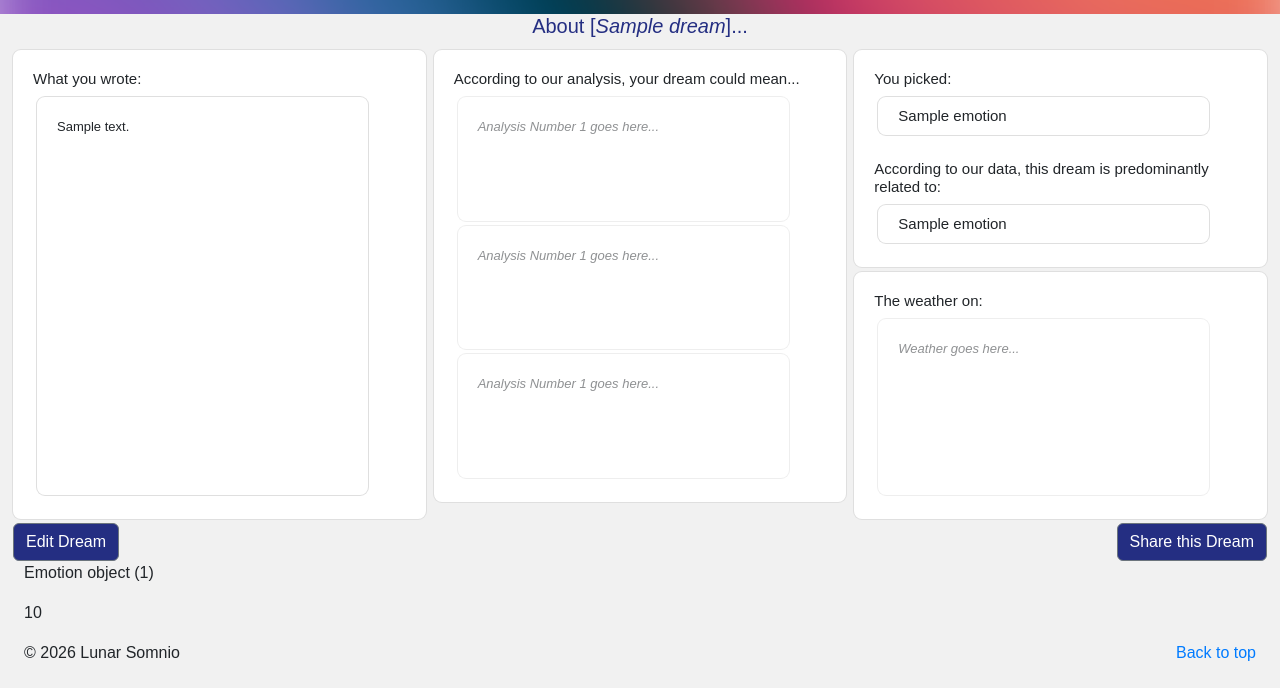
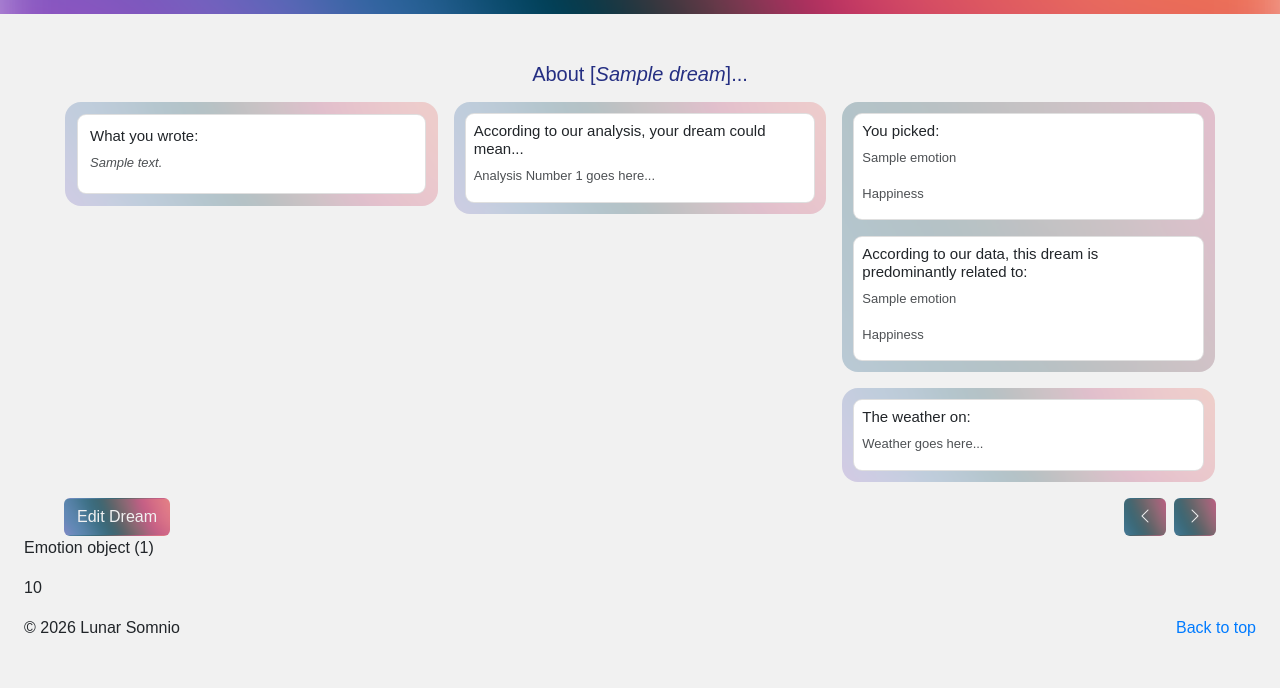
Before and after one commit to imaginethinking/lunar-somnio, a Django app: page /lunar_somnio/dream/1 in a window 1280 px wide. Shown: the part 112-800 px from the top of the page. Run offline with Django 3.2, Linux system fonts and the light colour scheme; a user stored in the database is signed in; tables that the repository leaves empty hold one stand-in row (values such as "Sample post"); grey boxes marked "Sample" are stand-in pictures; some libraries are stand-ins or nearby versions; some web fonts are replaced.

Commit message:
Modified format of Dream Analyzer + Added Transparent BG Images + Cleaned Style Sheet a bit

```diff
--- a/static/CSS/style.css
+++ b/static/CSS/style.css
@@ -186,6 +186,7 @@ body {
 
 .dream-bodytext {
   font-size: 13px;
+  opacity: .8;
 }
 
 .emotions-card {
@@ -196,7 +197,7 @@ body {
   justify-content: center;
 }
 
-.dream-analyzer-titles {
+.da-titles {
   font-size: 15px;
   text-align: left;
 }
@@ -211,16 +212,10 @@ body {
   opacity: .5;
 }
 
-.btn-d1 {
+.button1 {
   border-radius: 6px;
   background-color: #242e82;
-}
-
-
-.btn-d2 {
-  border-radius: 6px;
-  background-color: #242e82;
-  margin-right: 4px;
+  color: #f1f1f1;
 }
 
 .analyzer-card {
--- a/templates/lunar_somnio/base.html
+++ b/templates/lunar_somnio/base.html
@@ -60,7 +60,7 @@
 
             {% if request.user.userprofile.profile_pic %}
                 <img class="profilepic"
-                     src="{{ request.user.userprofile.profile_pic.url }}"
+                     src="{{ request.user.userprofile.profile_pic }}"
                      alt="Profile">
             {% else %}
                 <div class="profilepic profile-fallback">
--- a/templates/lunar_somnio/dream_analyzer.html
+++ b/templates/lunar_somnio/dream_analyzer.html
@@ -6,87 +6,80 @@
 {% endblock %}
 
 {% block body_block %}
+<link rel="stylesheet" href="https://cdn.jsdelivr.net/npm/bootstrap-icons@1.10.5/font/bootstrap-icons.css">
 
-<h1 class="titlestyle2"> About [<em>{{ dream.title }}</em>]...</h1>
+<h1 class="titlestyle2 pt-5 pb-2"> About [<em>{{ dream.title }}</em>]...</h1>
 
-<div class="row g-4">
+<div class="row g-2 px-5">
 
-    <div class="col-4 px-0">
-        <div class="card dream-analyzer-titles">
-            <div class="card-body">
-                <h5 class="card-text dream-analyzer-titles">What you wrote:</h5>
-                    <div class="card dream-card">
-                        <div class="card-body">
-                            <p class="card-text dream-bodytext">{{ dream.text }}</p>
-                        </div>
-                    </div>
+    <!-- First column -->
+    <div class="col-4 px-2" >
+        <div class="box dream-bg mb-3" style="--bg-image: url('{% static "images/BG25.png" %}')">
+            <div class="card p-1 m-1">
+                <h5 class="da-titles mt-2 mx-2">What you wrote:</h5>
+                <p class="dream-bodytext mx-2"><i>{{ dream.text }} </i></p>
             </div>
         </div>
     </div>
 
-   <div class="col-4 px-0">
-        <div class="card dream-analyzer-titles">
-            <div class="card-body">
-                <h5 class="card-text dream-analyzer-titles">According to our analysis, your dream could mean...</h5>
-
-                    <div class="card analyzer-card">
-                        <div class="card-body">
-                            <p class="card-text dream-bodytext">Analysis Number 1 goes here...</p>
-                        </div>
-                    </div>
-
-                    <div class="card analyzer-card">
-                        <div class="card-body">
-                            <p class="card-text dream-bodytext">Analysis Number 1 goes here...</p>
-                        </div>
-                    </div>
-
-                    <div class="card analyzer-card">
-                        <div class="card-body">
-                            <p class="card-text dream-bodytext">Analysis Number 1 goes here...</p>
-                        </div>
-                    </div>
+    <!-- Second column -->
+   <div class="col-4 px-2">
+        <div class="box dream-bg mb-3" style="--bg-image: url('{% static "images/BG25.png" %}')">
+            <div class="card">
+                <h5 class="da-titles mt-2 mx-2">According to our analysis, your dream could mean...</h5>
+                <p class="dream-bodytext mx-2">Analysis Number 1 goes here...</p>
             </div>
         </div>
     </div>
 
-    <div class="col-4 px-0">
-        <div class="card dream-analyzer-titles">
-            <div class="card-body">
-                <h5 class="card-text dream-analyzer-titles">You picked:</h5>
-                    <div class="card emotions-card">
-                        <div class="card-body">
+    <!-- Third column -->
+    <div class="col-4 px-2">
+
+        <!-- Emotions Card -->
+        <div class="box dream-bg mb-3" style="--bg-image: url('{% static "images/BG25.png" %}')">
+            <div class="card">
+                <h5 class="da-titles mt-2 mx-2">You picked:</h5>
+                <div>
                     {% for e in emotions %}
-                                <p class="card-text"> {{ e.name }} </p>
+                        <p class="dream-bodytext mx-2"> {{ e.name }} </p>
                     {% endfor %}
+                        <!-- REMOVE LATER, EXAMPLE --> <p class="dream-bodytext mx-2"> Happiness </p>
                 </div>
             </div>
-                <h5 class="card-text mt-4 dream-analyzer-titles">According to our data, this dream is predominantly related to: </h5>
-                    <div class="card emotions-card">
-                        <div class="card-body">
+
+            <div class="card mt-3">
+                <h5 class="da-titles mt-2 mx-2">According to our data, this dream is predominantly related to: </h5>
+                <div>
                     {% for e in emotions %}
-                                <p class="card-text"> {{ e.name }} </p>
+                        <p class="dream-bodytext mx-2"> {{ e.name }} </p>
                     {% endfor %}
-                        </div>
+                         <!-- REMOVE LATER, EXAMPLE --> <p class="dream-bodytext mx-2"> Happiness </p>
                 </div>
             </div>
         </div>
 
-        <div class="card dream-analyzer-titles">
-            <div class="card-body">
-                <h5 class="card-text dream-analyzer-titles">The weather on:</h5>
-                    <div class="card weather-card">
-                        <div class="card-body">
-                                <p class="card-text dream-bodytext"> Weather goes here... </p>
-                        </div>
-                    </div>
-            </div>
+        <!-- Weather Card -->
+        <div class="box dream-bg mb-3" style="--bg-image: url('{% static "images/BG25.png" %}')">
+            <div class="card">
+                <h5 class="da-titles mt-2 mx-2">The weather on:</h5>
+                <!-- REMOVE LATER, EXAMPLE --> <p class="dream-bodytext mx-2"> Weather goes here... </p>
             </div>
         </div>
 
-    <a href="{% url 'lunar_somnio:login' %}"><button class="btn btn-secondary btn-d1 ml-1">Edit Dream</button></a>
-    <a href="{% url 'lunar_somnio:profile' %}" class="ml-auto"><button class="btn btn-secondary btn-d2">Share this Dream</button></a>
+    </div>
 
+</div>
+
+<!-- Buttons at end -->
+
+<div class="d-flex justify-content-between px-4">
+    <a href="{% url 'lunar_somnio:login' %}"><button class="btn button1 dream-bg mx-3" style="--bg-image: url('{% static "images/BG75.png" %}')">Edit Dream</button></a>
+        <div class="d-flex" style="margin-right: 16px">
+            <a href="{% url 'lunar_somnio:profile' %}"><button class="btn button1 dream-bg mx-2" style="--bg-image: url('{% static "images/BG75.png" %}')">
+                <i class="bi bi-chevron-left"></i></button></a>
+            <a href="{% url 'lunar_somnio:profile' %}"><button class="btn button1 dream-bg" style="--bg-image: url('{% static "images/BG75.png" %}')">
+                <i class="bi bi-chevron-right"></i></button></a>
+        </div>
 </div>
 
 
```
Also changed, not shown: static/images/BG1.png (deleted), static/images/BG2.png (deleted), static/images/BG25.png (added), static/images/BG3.png (deleted), static/images/BG50.png (added), static/images/BG75.png (added). Lines whose indentation alone changed are shown as unchanged.
